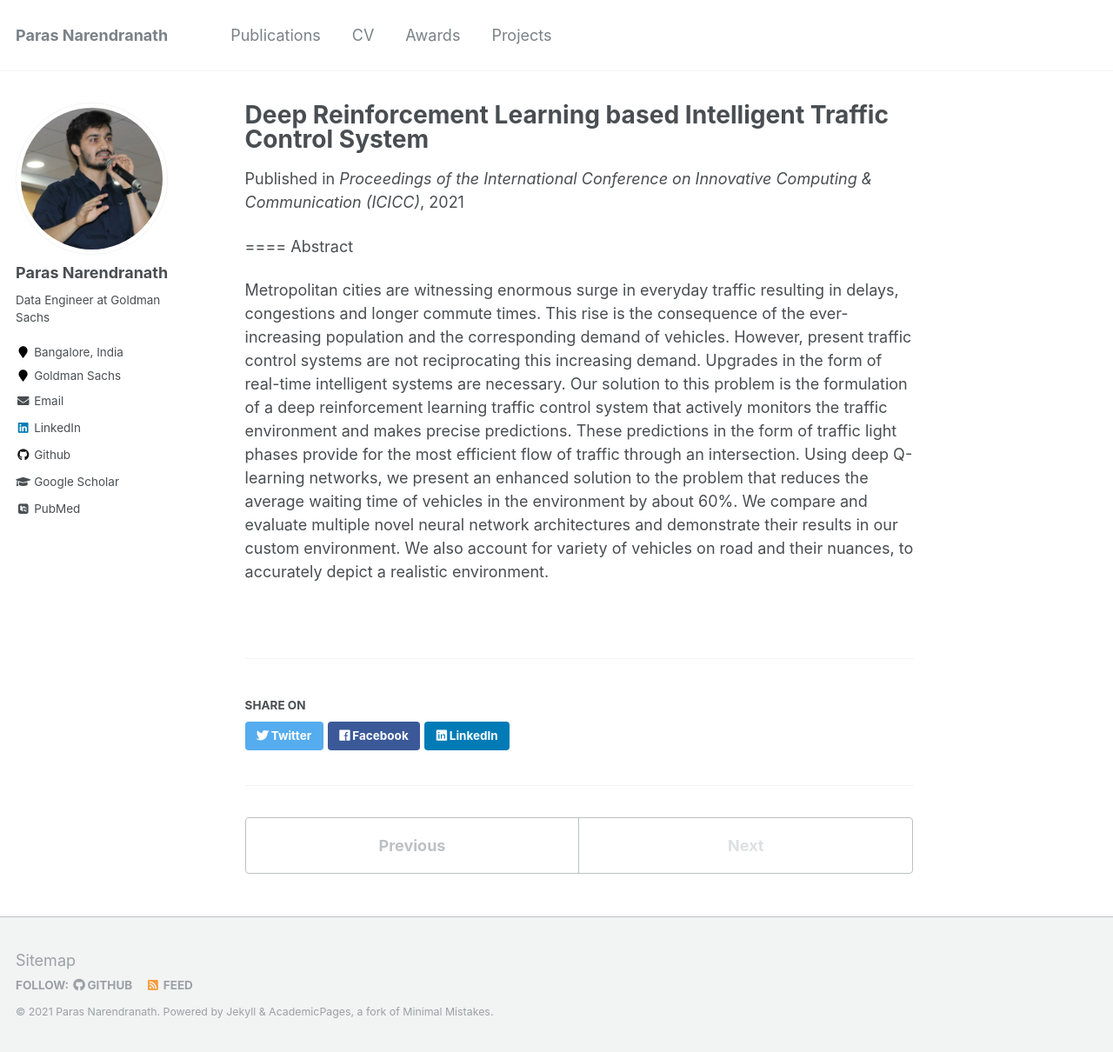
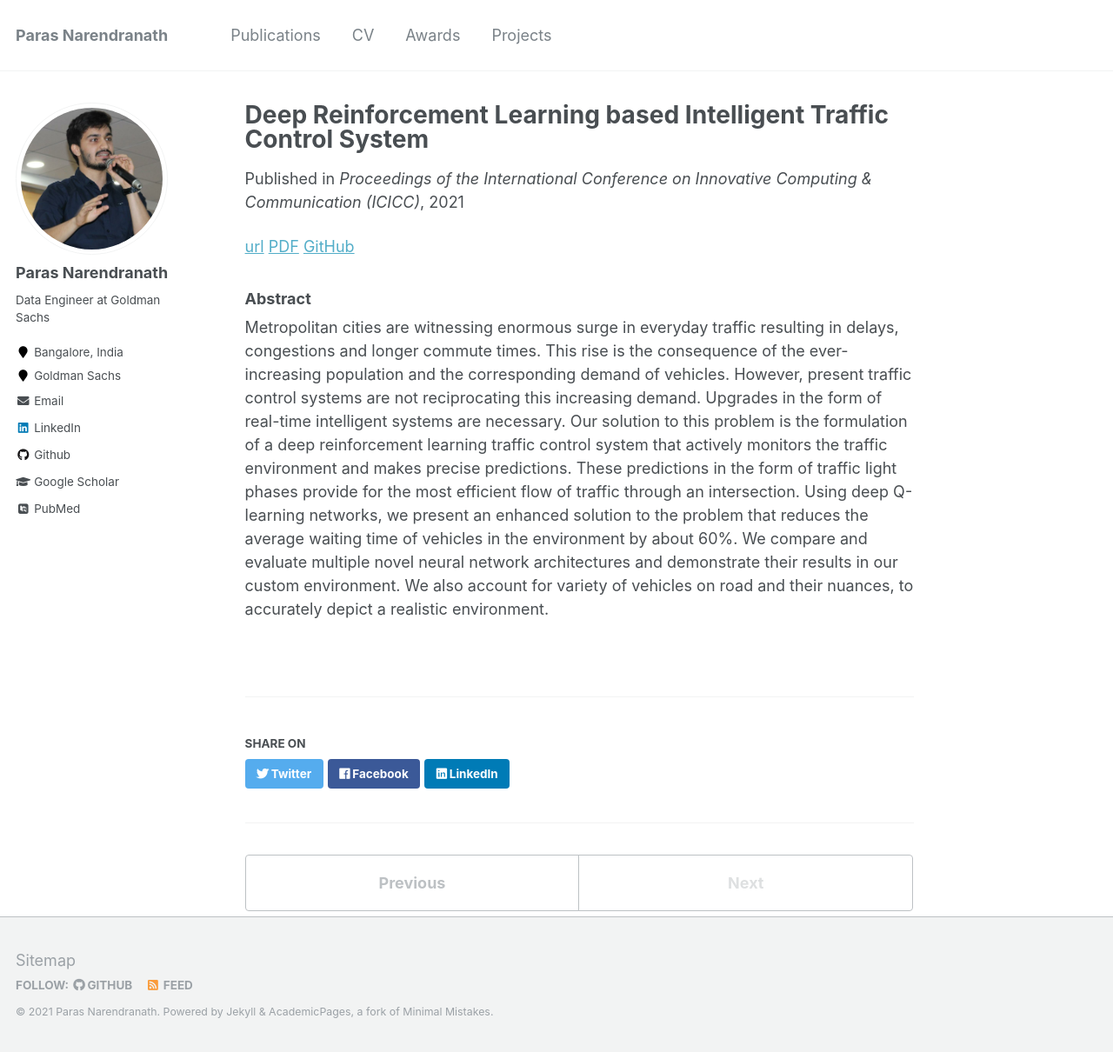
Before and after one commit to parasnaren/github-io-page, a Jekyll site: the page built from _publications/traffic.md, in a window 1280 px wide and 1210 px high. Shown: the whole window at 87% size. Built offline with Jekyll 4.4.1, drawn with Linux system fonts in a browser that asks for light colours; some web fonts are replaced.

Commit message:
adhoc changes

```diff
--- a/_publications/traffic.md
+++ b/_publications/traffic.md
@@ -8,7 +8,8 @@ venue: 'Proceedings of the International Conference on Innovative Computing & Co
 paperurl: 'https://papers.ssrn.com/sol3/papers.cfm?abstract_id=3834969'
 ---
 
-====
-Abstract
+[url](https://papers.ssrn.com/sol3/papers.cfm?abstract_id=3834969) [PDF](https://papers.ssrn.com/sol3/Delivery.cfm/SSRN_ID3834969_code3635775.pdf?abstractid=3834969&mirid=1) [GitHub](https://github.com/parasnaren/AI-Traffic-Light-Control)
+
+### Abstract
 
 Metropolitan cities are witnessing enormous surge in everyday traffic resulting in delays, congestions and longer commute times. This rise is the consequence of the ever-increasing population and the corresponding demand of vehicles. However, present traffic control systems are not reciprocating this increasing demand. Upgrades in the form of real-time intelligent systems are necessary. Our solution to this problem is the formulation of a deep reinforcement learning traffic control system that actively monitors the traffic environment and makes precise predictions. These predictions in the form of traffic light phases provide for the most efficient flow of traffic through an intersection. Using deep Q-learning networks, we present an enhanced solution to the problem that reduces the average waiting time of vehicles in the environment by about 60%. We compare and evaluate multiple novel neural network architectures and demonstrate their results in our custom environment. We also account for variety of vehicles on road and their nuances, to accurately depict a realistic environment.
```
Also changed, not shown: _publications/fake-news.md (+3 -2 lines), _publications/ner.md (+1 -0 lines).
